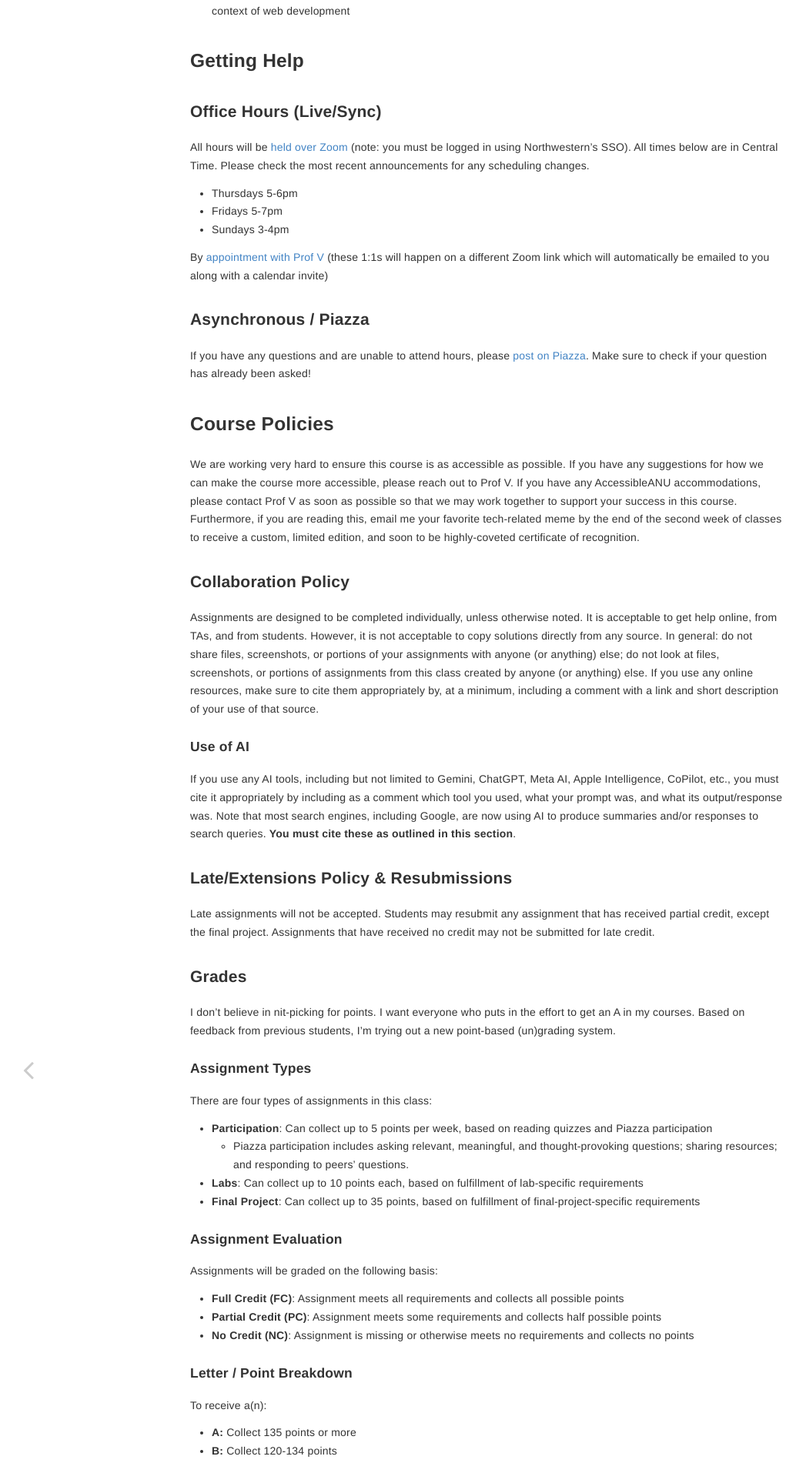
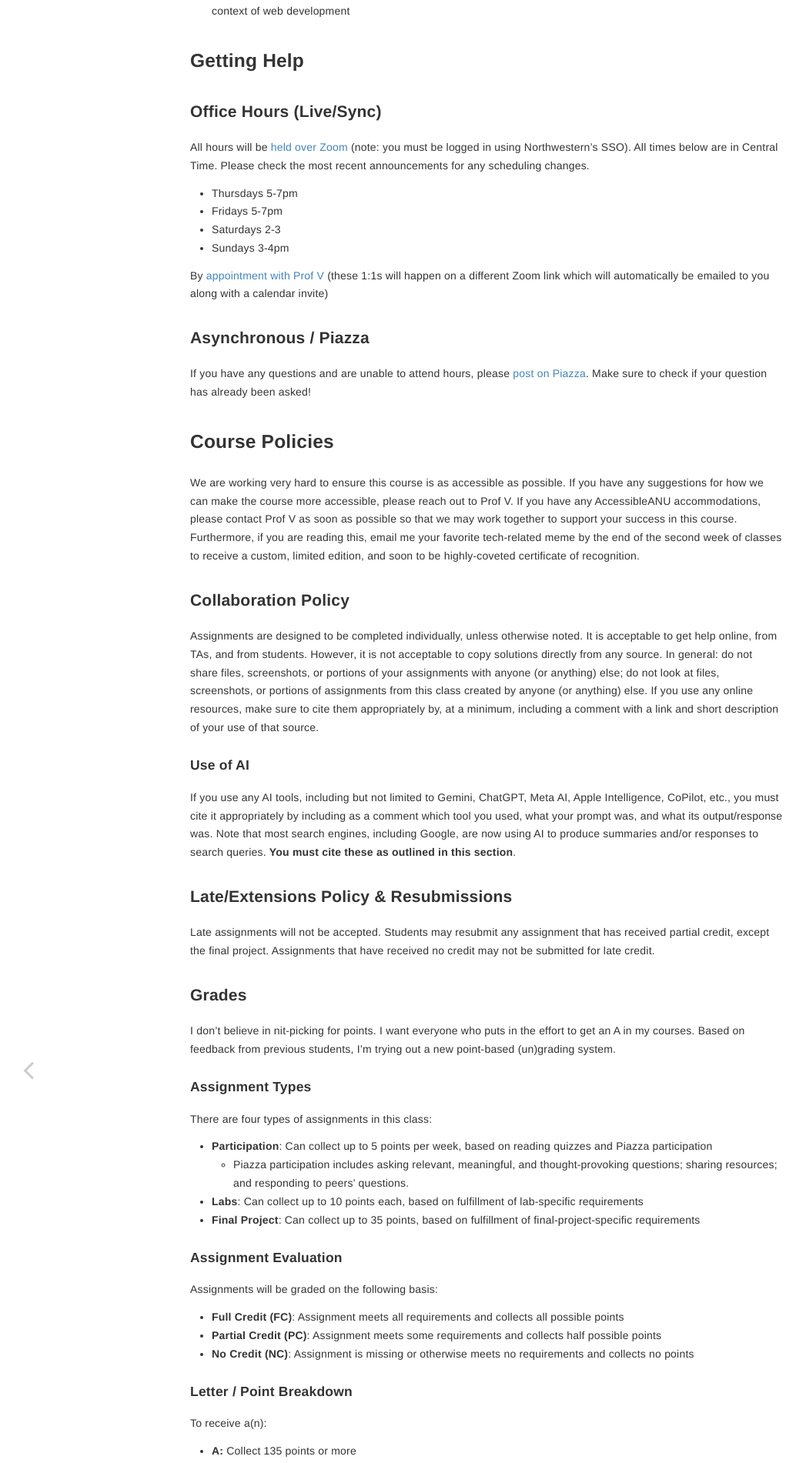
Before and after one commit to vickiebananas/nu-web-dev, a Jekyll site: the page built from _course/syllabus.md, in a window 1280 px wide. Shown: the part 1160-3061 px from the top of the page at 77% size, without its empty margins (8-1055 px from the left). Built offline with Jekyll 4.4.1, drawn with Linux system fonts in a browser that asks for light colours.

Commit message:
Update syllabus.md updated hours

```diff
--- a/_course/syllabus.md
+++ b/_course/syllabus.md
@@ -33,8 +33,9 @@ The learning goals for the course include:
 
 ### Office Hours (Live/Sync)
 All hours will be [held over Zoom](https://northwestern.zoom.us/j/93957923216) (note: you must be logged in using Northwestern’s SSO). All times below are in Central Time. Please check the most recent announcements for any scheduling changes.
-- Thursdays 5-6pm
+- Thursdays 5-7pm
 - Fridays 5-7pm
+- Saturdays 2-3
 - Sundays 3-4pm
 
 By [appointment with Prof V](https://calendly.com/vcchavez/) (these 1:1s will happen on a different Zoom link which will automatically be emailed to you along with a calendar invite)
```
